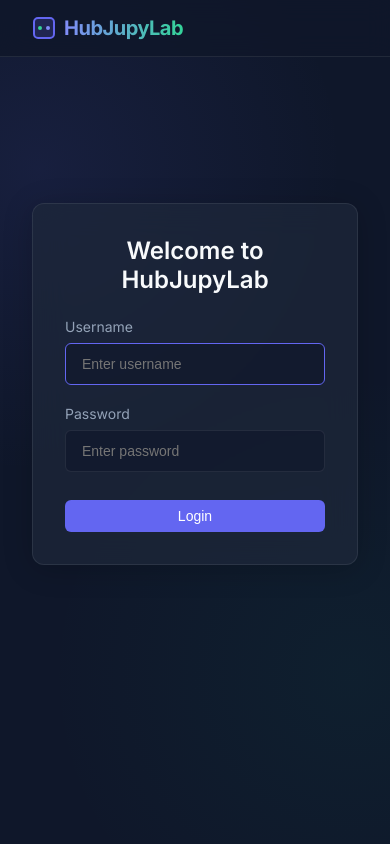
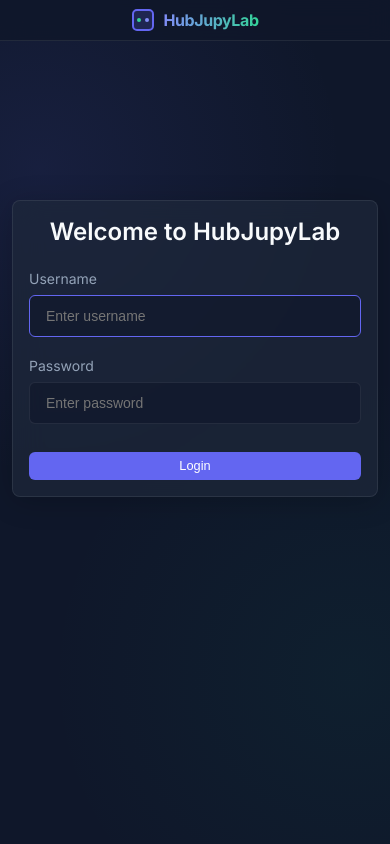
Before and after one commit to cusniwtt/hubjupylab, a FastAPI app: page / in a window 390 px wide. Run offline with FastAPI, Linux system fonts and the light colour scheme; parts of the project's set-up code (start-up, migrations or seed data) failed here and were passed over.

Commit message:
feat: add responsive CSS for mobile and tablet

```diff
--- a/static/style.css
+++ b/static/style.css
@@ -475,3 +475,122 @@ tr.htmx-swapping {
     opacity: 0;
     transition: opacity 0.5s ease-out;
 }
+
+/* ========== RESPONSIVE STYLES ========== */
+
+/* Tablet (< 768px) */
+@media (max-width: 768px) {
+  header {
+    flex-direction: column;
+    gap: 0.75rem;
+    padding: 0.75rem 1rem;
+  }
+
+  .nav-user {
+    width: 100%;
+    justify-content: space-between;
+    flex-wrap: wrap;
+    gap: 0.5rem;
+  }
+
+  main {
+    padding: 1rem;
+  }
+
+  .card {
+    padding: 1.25rem;
+  }
+
+  /* Table → stacked cards */
+  .user-table thead {
+    display: none;
+  }
+
+  .user-table, .user-table tbody, .user-table tr, .user-table td {
+    display: block;
+    width: 100%;
+  }
+
+  .user-table tr {
+    margin-bottom: 1rem;
+    padding: 1rem;
+    background-color: var(--bg-card);
+    border: 1px solid var(--border-color);
+    border-radius: 8px;
+  }
+
+  .user-table td {
+    padding: 0.4rem 0;
+    border-bottom: none;
+    text-align: left;
+  }
+
+  .user-table td::before {
+    content: attr(data-label);
+    font-weight: 600;
+    color: var(--text-secondary);
+    font-size: 0.75rem;
+    display: block;
+    margin-bottom: 0.15rem;
+  }
+
+  .action-cell {
+    flex-wrap: wrap;
+  }
+
+  .controls-section {
+    flex-direction: column;
+  }
+
+  .jupyter-url-box {
+    flex-direction: column;
+    align-items: stretch;
+  }
+
+  .jupyter-url-box code {
+    word-break: break-all;
+    white-space: normal;
+  }
+
+  .status-section {
+    flex-direction: column;
+    gap: 0.75rem;
+    align-items: stretch;
+  }
+}
+
+/* Mobile (< 480px) */
+@media (max-width: 480px) {
+  header {
+    padding: 0.5rem 0.75rem;
+  }
+
+  .logo-container h1 {
+    font-size: 1rem;
+  }
+
+  .nav-user span {
+    font-size: 0.75rem;
+  }
+
+  main {
+    padding: 0.75rem;
+  }
+
+  .card {
+    padding: 1rem;
+    border-radius: 8px;
+  }
+
+  .btn {
+    padding: 0.4rem 0.75rem;
+    font-size: 0.8rem;
+  }
+
+  .toast-container {
+    top: 0.5rem;
+    right: 0.5rem;
+    left: 0.5rem;
+    max-width: 100%;
+  }
+}
```
Also changed, not shown: templates/partials/_admin_user_row.html (+6 -6 lines).
